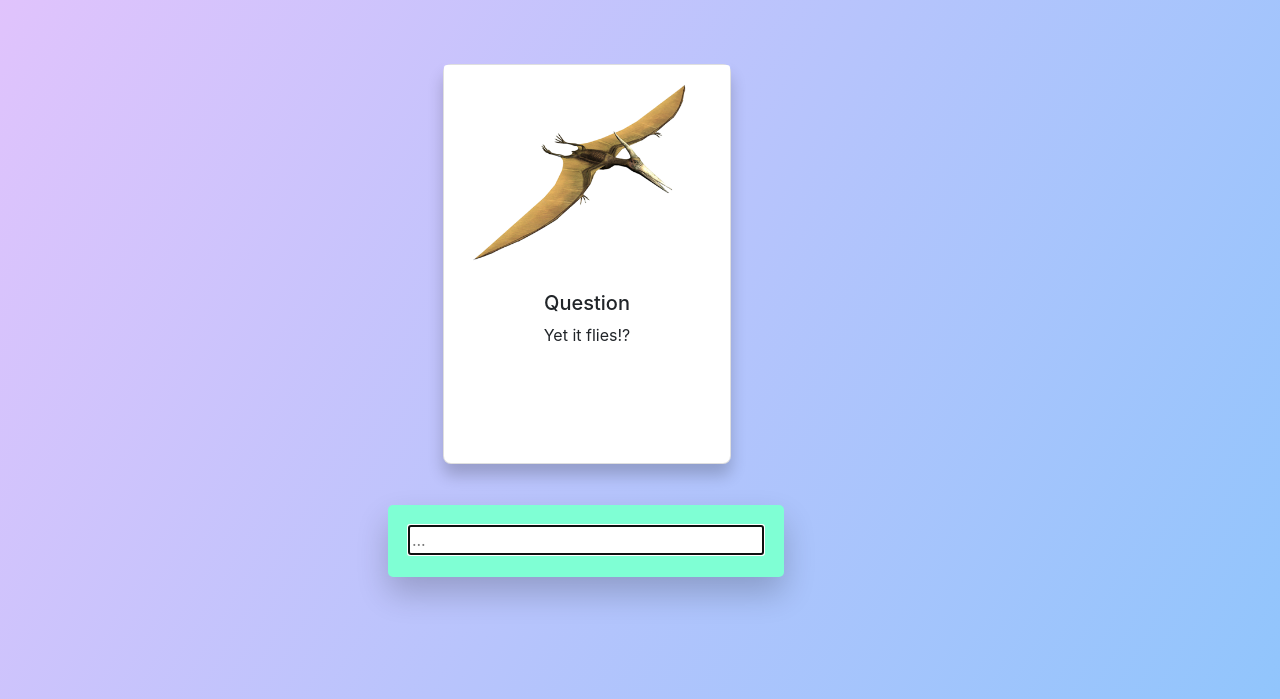
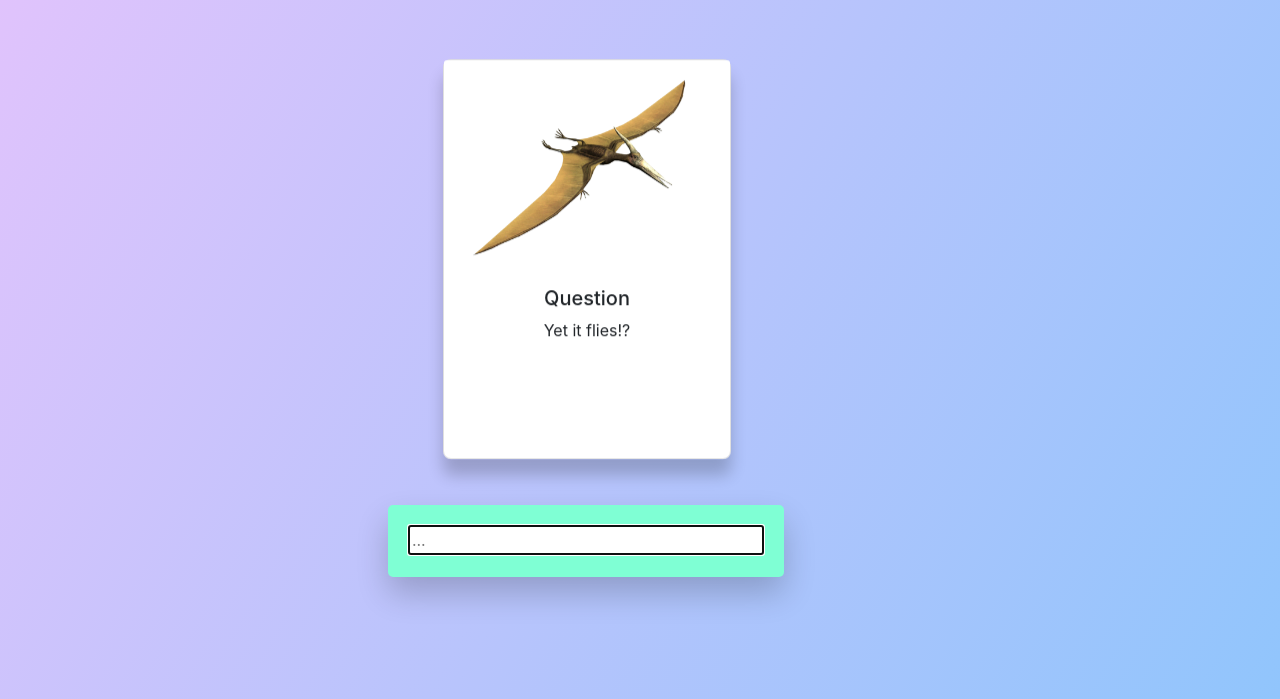
Before and after one commit to arthurdamm/twodoor, a PHP site: page / in a window 1280 px wide, with the pointer over the restyled element. Shown: the top 699 px of the page. Run offline with PHP 8.4, Linux system fonts and the light colour scheme; some libraries are stand-ins or nearby versions.

Commit message:
Fix hover problem

```diff
--- a/static/styles/card.css
+++ b/static/styles/card.css
@@ -145,7 +145,14 @@ input {
     box-shadow: 0 4rem 1.8rem rgb(0,0,0,.2);
 }
 
-.door:hover,
+.door:hover {
+    box-shadow: 0 1rem 1rem rgb(0,0,0,.2);
+}
+
+.deck:hover {
+    transform: translateY(-.3rem);
+}
+
 .btn:hover {
     /* top is negative, bottom is positive on y axis */
     transform: translateY(-.3rem);
```
